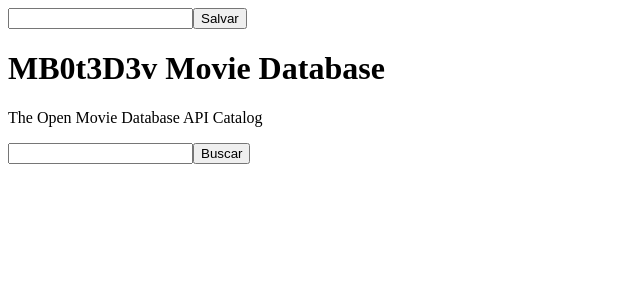
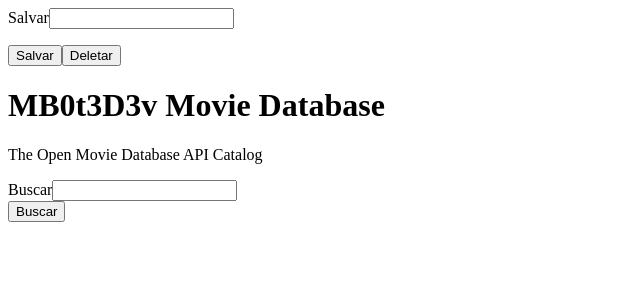
Before and after one commit to SamuelMBote/MovieDatabaseOMDBProject, a React (Create React App) app: page / in a window 1280 px wide. Shown: the top 300 px of the page, without its empty margins (0-640 px from the left). Built offline with nearby package versions, Linux system fonts and the light colour scheme.

Commit message:
Interfaces de envio e resposta

```diff
--- a/src/components/Home.tsx
+++ b/src/components/Home.tsx
@@ -1,13 +1,17 @@
 import React from 'react';
+import useForm from '../hooks/useForm';
+import Button from './forms/Button';
+import Input from './forms/Input';
 
 const Home = () => {
+  const buscar = useForm();
   return (
     <div>
       <h1>MB0t3D3v Movie Database</h1>
       <p>The Open Movie Database API Catalog</p>
       <form action="">
-        <input type="text" />
-        <button>Buscar</button>
+        <Input label="Buscar" name="buscar" type="text" {...buscar} />
+        <Button>Buscar</Button>
       </form>
     </div>
   );
--- /dev/null
+++ b/src/components/api/Api.tsx
@@ -0,0 +1 @@
+export function byIDorTitle(body: {}) {}
--- a/src/components/forms/Button.tsx
+++ b/src/components/forms/Button.tsx
@@ -3,13 +3,23 @@ import React from 'react';
 const Button: ({
   children,
   disabled,
+  onClick,
   ...props
 }: {
   children: string;
+  onClick?: Function;
   disabled?: boolean | undefined;
-}) => JSX.Element = ({children, disabled, ...props}) => {
+}) => JSX.Element = ({children, disabled, onClick, ...props}) => {
   return (
-    <button disabled={disabled ? true : false} {...props}>
+    <button
+      onClick={(event) => {
+        if (onClick && onClick instanceof Function) {
+          onClick(event);
+        }
+      }}
+      disabled={disabled ? true : false}
+      {...props}
+    >
       {children}
     </button>
   );
--- a/src/components/head-footer/Header.tsx
+++ b/src/components/head-footer/Header.tsx
@@ -1,12 +1,23 @@
 import React from 'react';
+import useForm from '../../hooks/useForm';
+import Button from '../forms/Button';
+import Input from '../forms/Input';
 
 const Header = () => {
+  const salvar = useForm();
+
+  function saveToken() {
+    window.localStorage.setItem('apikey', salvar.value);
+  }
+  function deleteToken() {
+    window.localStorage.removeItem('apikey');
+  }
   return (
     <div>
-      <form>
-        <input type="text" name="" id="" />
-        <button>Salvar</button>
-      </form>
+      <Input label="Salvar" name="salvar" type="text" {...salvar} />
+      <p>{salvar.value}</p>
+      <Button onClick={saveToken}>Salvar</Button>
+      <Button onClick={deleteToken}>Deletar</Button>
     </div>
   );
 };
```
Also changed, not shown: src/interfaces/IbyIDorTitle.ts (added, +10 -0 lines), src/interfaces/IbySearch.ts (added, +9 -0 lines), src/interfaces/IresponseByID.ts (added, +27 -0 lines), src/interfaces/IresponseByTitle.ts (added, +27 -0 lines).
